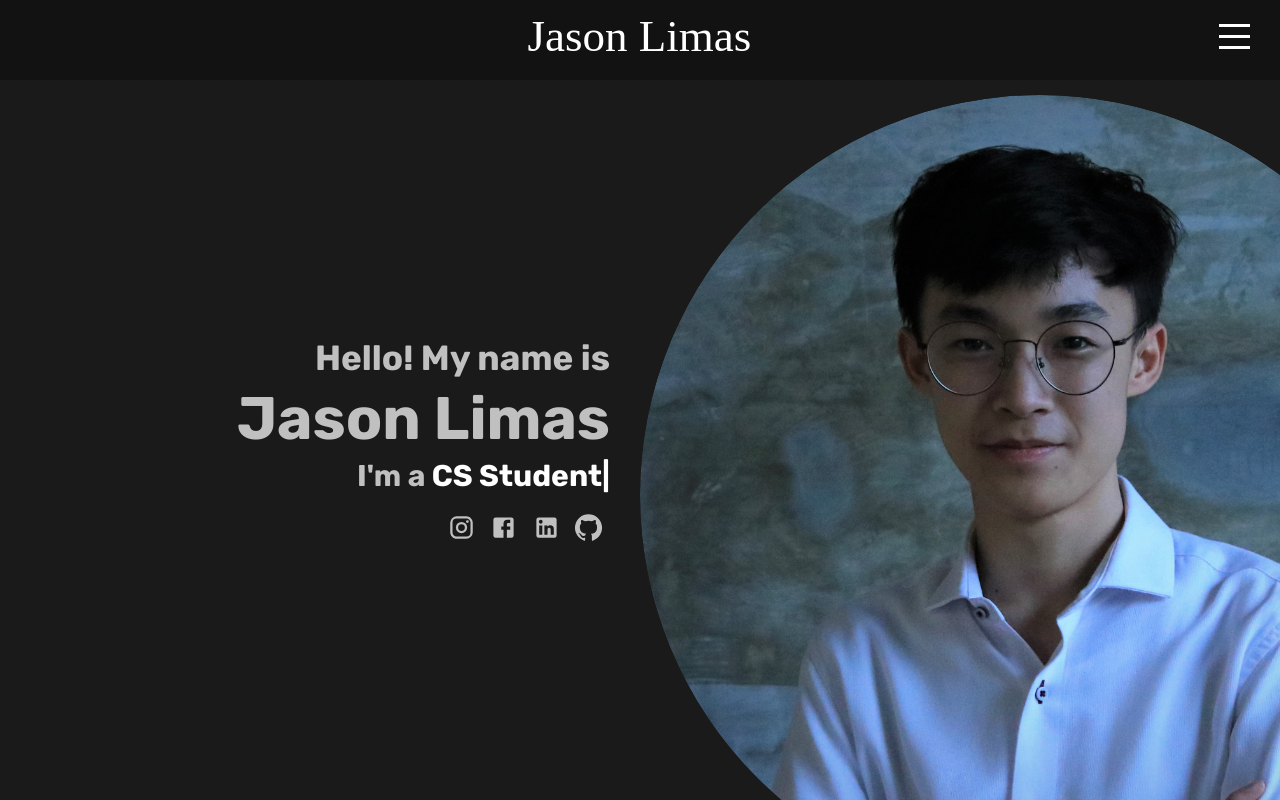
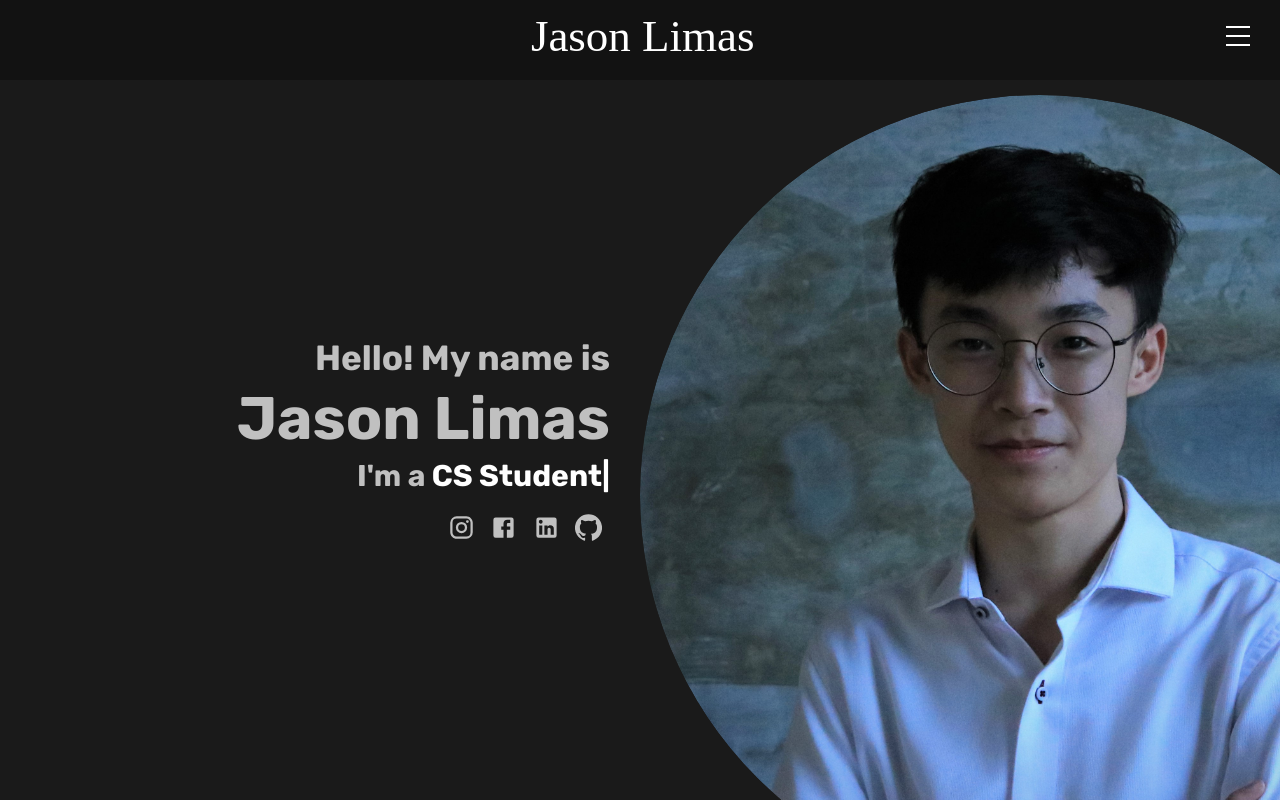
Before and after one commit to jasonlimas/-jasonlimas-web-frontend, a React (Create React App) app: page / in a window 1280 px wide. Built offline with nearby package versions, Linux system fonts and the light colour scheme; a web font is replaced by a local one.

Commit message:
Add content for about me section

```diff
--- a/src/components/about/About.jsx
+++ b/src/components/about/About.jsx
@@ -6,11 +6,20 @@ export default function About() {
     <div className='about' id='about'>
         <Info className='iconInfo' />
         <h1>About Me</h1>
-        <p className='pDesc'>
-            Lorem ipsum dolor sit amet, consectetur adipiscing elit. Duis felis nulla, tempus eu urna sed, placerat tincidunt orci. Mauris id ante commodo, consequat odio nec, luctus orci. Ut a quam sed orci ornare efficitur. Aliquam erat volutpat. Donec commodo non ex non ullamcorper. Fusce congue lobortis enim, ut porta orci tempor sed. Donec volutpat sed mauris ac porttitor. Nam nulla arcu, semper in velit sed, consectetur mattis arcu. Quisque pretium nibh ut ipsum maximus auctor. Sed nec sodales tortor. In hac habitasse platea dictumst. Duis eget lacinia lectus, quis fringilla arcu. Class aptent taciti sociosqu ad litora torquent per conubia nostra, per inceptos himenaeos. Nulla nec posuere magna.
-
-  Ut sit amet leo sed justo gravida sollicitudin. Proin sagittis tellus est, vel rutrum elit maximus vel. Donec accumsan odio a magna efficitur varius. Aliquam erat volutpat. Pellentesque pretium nunc in lacus suscipit ultricies. Vivamus elementum ornare tellus, ut convallis mi fermentum et. Morbi varius, nulla id eleifend cursus, purus neque ultrices lorem, eget elementum lectus justo eget mauris. Suspendisse tortor lectus, lobortis in dignissim suscipit, suscipit at magna. In consectetur dui eu enim mollis faucibus. Aliquam quis venenatis est. Phasellus suscipit nisl diam, ut pharetra metus dictum posuere. Mauris pellentesque orci vel neque dignissim, quis ornare risus mollis. Suspendisse ac malesuada magna. Praesent rutrum lacus eget ante varius, mattis fermentum sapien sodales. Ut sed arcu vitae lacus bibendum rutrum. Donec ultricies ex sodales lobortis fringilla.
-        </p>
+        <div className='pContainer'>
+          <p className='pDesc'>
+            Hi! I'm Jason. I'm an undergraduate Computer Science student at Deakin University, and I'm also currently working as a full-stack developer at XDC Indonesia. I'm passionate about my work and software engineering in general. I built this website as a form of demonstration of my proficiency in web development.
+          </p>
+          <p className='pDesc'>
+            I've been coding since 2017 and have built several apps with various programming languages throughout the years. When I started working as a full-stack developer, I built my first major project with the Laravel framework, which made me fall in love with web development. Since then, I've been spending my free time discovering many tech stacks and familiarizing myself more with the fundamentals of modern web apps.
+          </p>
+          <p className='pDesc'>
+            Outside of work and studies, I love exploring the world of specialty coffee. I like reading books about coffee, learning more about various brew methods and recipes, as well as tasting coffees from different origins.
+          </p>
+          <p className='pDesc'>
+            This page serves as a place to introduce myself and express my creativity through web designs and the things I write. In the future, I'm planning to expand this site by adding a blog page and a gallery, where I can write about things I'm interested in and show some photographs.
+          </p>
+        </div>
         <span></span>
         <p className='pContact'>
           You can contact me using the form at the bottom of this page, <br></br>
--- a/src/components/about/about.scss
+++ b/src/components/about/about.scss
@@ -55,17 +55,19 @@
         }
     }
 
-
-    .pDesc {
+    .pContainer {
         width: 55%;
         font-size: 15px;
         line-height: 1.5;
         text-align: justify;
 
-        @include mobile {
-            width: 80%;
-            height: 60%;
-            font-size: 13px;
+        .pDesc {
+
+            @include mobile {
+                width: 80%;
+                height: 60%;
+                font-size: 13px;
+            }
         }
     }
 
--- a/src/components/topbar/topbar.scss
+++ b/src/components/topbar/topbar.scss
@@ -39,12 +39,11 @@
         }
 
         .right {
-            overflow-y: hidden;
+            overflow: hidden;
 
             .hamburger {
-                width: 100;
-                width: 32px;
-                height: 25px;
+                width: 25px;
+                height: 20px;
                 display: flex;
                 flex-direction: column;
                 justify-content: space-between;
@@ -52,7 +51,7 @@
                 color: white;
 
                 span {
-                    height: 3px;
+                    height: 2px;
                     background-color: white;
                     transform-origin: right;
                     transition: all 0.5s ease;
```
